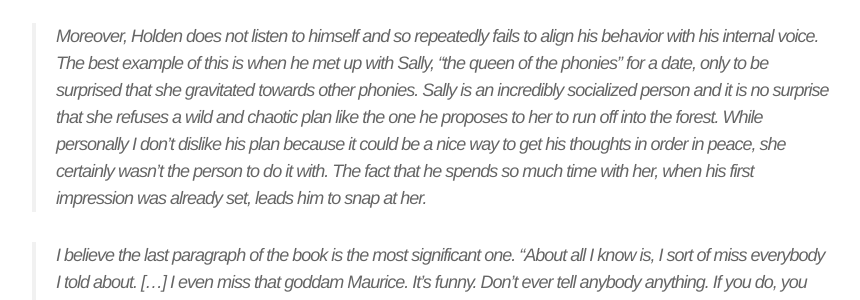
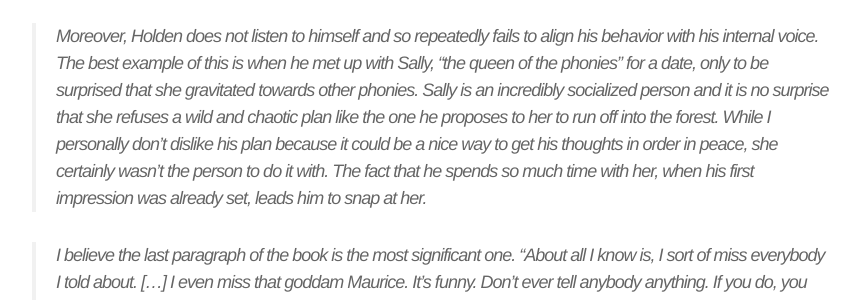
Before and after one commit to alitoiu/alitoiu.github.io, a Jekyll site: the page built from _posts/2019-07-24-Holden.markdown, in a window 1280 px wide and 900 px high, scrolled down 1538 px. Shown: the part 234-534 px from the top of the window, without its empty margins (208-1068 px from the left). Built offline with Jekyll 4.4.1, drawn with Linux system fonts in a browser that asks for light colours.

Commit message:
another holden change

```diff
--- a/_posts/2019-07-24-Holden.markdown
+++ b/_posts/2019-07-24-Holden.markdown
@@ -26,7 +26,7 @@ Another e-mail I wrote, relating somewhat to [Preference Falsification]({% post_
 
 > Holden himself is an extremely poor listener. Including to Phoebe, when she would tell him her stories. Holden completely disregarded what Phoebe told him about her plays and was instead preoccupied with when their parents would come home. When Carl Luce recommended psychoanalysis, Holden was left only with the impression that Carl has a large vocabulary and doesn't retain Carl's suggestion.
 
-> Moreover, Holden does not listen to himself and so repeatedly fails to align his behavior with his internal voice. The best example of this is when he met up with Sally, "the queen of the phonies" for a date, only to be surprised that she gravitated towards other phonies. Sally is an incredibly socialized person and it is no surprise that she refuses a wild and chaotic plan like the one he proposes to her to run off into the forest. While personally I don't dislike his plan because it could be a nice way to get his thoughts in order in peace, she certainly wasn't the person to do it with. The fact that he spends so much time with her, when his first impression was already set, leads him to snap at her.
+> Moreover, Holden does not listen to himself and so repeatedly fails to align his behavior with his internal voice. The best example of this is when he met up with Sally, "the queen of the phonies" for a date, only to be surprised that she gravitated towards other phonies. Sally is an incredibly socialized person and it is no surprise that she refuses a wild and chaotic plan like the one he proposes to her to run off into the forest. While I personally don't dislike his plan because it could be a nice way to get his thoughts in order in peace, she certainly wasn't the person to do it with. The fact that he spends so much time with her, when his first impression was already set, leads him to snap at her.
 
 > I believe the last paragraph of the book is the most significant one. "About all I know is, I sort of miss everybody I told about. [...] I even miss that goddam Maurice. It's funny. Don't ever tell anybody anything. If you do, you start missing everybody." To me, the point here is that honest speech leads him to get over his hatred. He causally links "telling" with "missing" people by saying "If you do [tell], you start missing."
 
```
